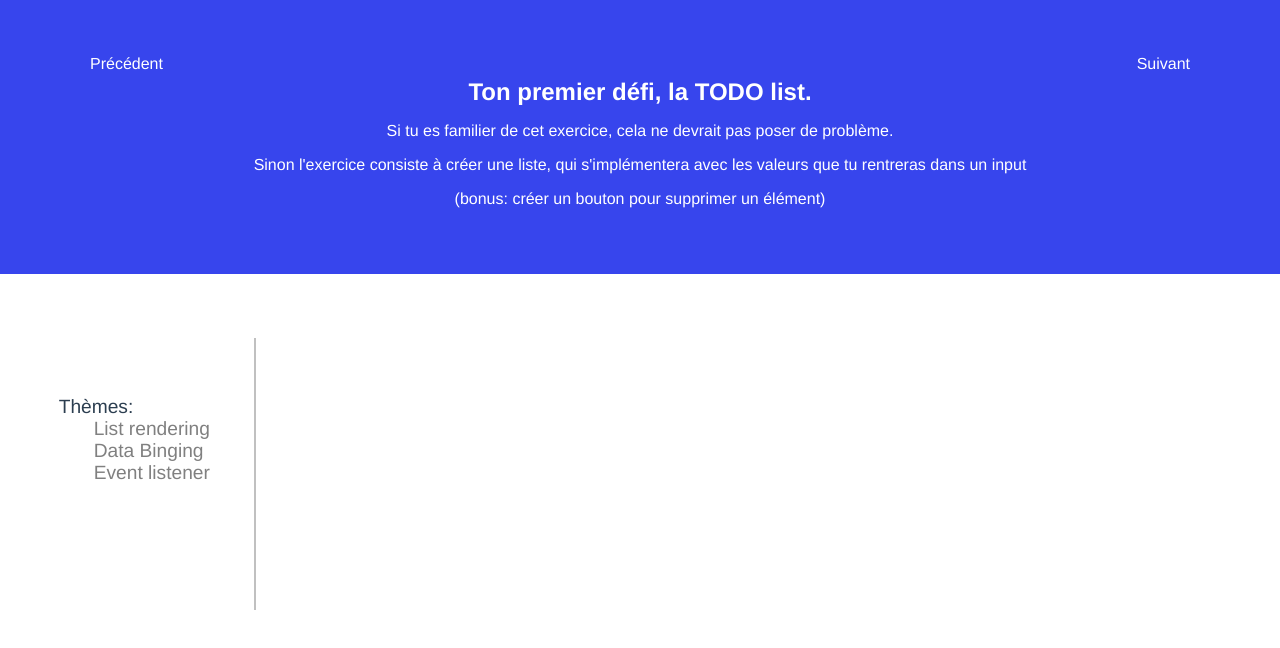
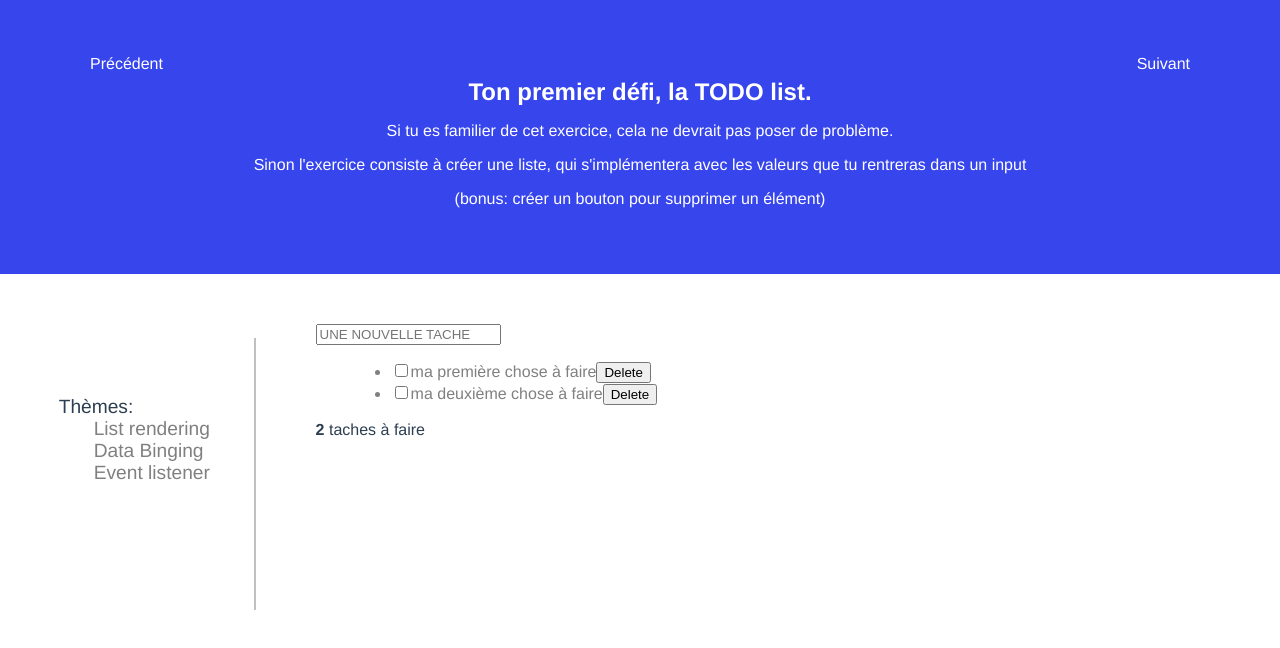
Before and after one commit to robertschmid001/testVue, a Vue app: page /exercice1 in a window 1280 px wide. Shown: the top 648 px of the page. Built offline with nearby package versions, Linux system fonts and the light colour scheme.

Commit message:
Exercice 1

```diff
--- a/src/components/_layout/Exercices/Exercice1/index.vue
+++ b/src/components/_layout/Exercices/Exercice1/index.vue
@@ -16,8 +16,8 @@
         <p>Si tu es familier de cet exercice, cela ne devrait pas poser de problème.</p>
         <p>Sinon l'exercice consiste à créer une liste, qui s'implémentera avec les valeurs que tu rentreras dans un input</p>
         <p>(bonus: créer un bouton pour supprimer un élément)</p>
+      </div>
     </div>
-  </div>
   <div class="body">
     <div class="left">
       <ul class="themes">
@@ -31,31 +31,80 @@
     </div>
     <div class="right">
       <!-- ton code ici -->
+    <div>
+      <input v-model="newLabel" @keyup.enter="addTodo" placeholder="UNE NOUVELLE TACHE">
+      <div class="wrap-list">
+      <ul class="list">
+        <li v-for="todo in todos">
+          <div class="listedItems">
+            <input type="checkbox" v-model="todo.completed">
+            <label>{{ todo.label }}</label>
+            <button @click="deleteTodo(todo)">Delete</button>
+          </div>
+        </li>
+      </ul>
+      </div>
+    </div>
+  <footer class="footer">
+    <span class="todo-count"><strong>{{remaining}}</strong> taches à faire</span>
+  </footer>
     </div>
   </div>
   </div>
 </template>
+
+
 <script>
+const todo = [
+  {
+    label: "ma première chose à faire"
+  },
+  {
+    label: "ma deuxième chose à faire"
+  }
+];
 
-const todo = [{
-  label: 'ma première chose à faire'
-}, {
-  label: 'ma deuxième chose à faire'
-}]
-
-console.log(todo)
+console.log(todo);
 
 export default {
-  data () {
+  data() {
     return {
+      todos: [
+        {
+          completed: false,
+          label: "ma première chose à faire"
+        },
+        {
+          completed: false,
+          label: "ma deuxième chose à faire"
+        }
+      ]
+    };
+  },
 
+  methods: {
+    addTodo() {
+      this.todos.unshift({
+        completed: false,
+        label: this.newLabel
+      });
+      this.newLabel = "";
+    },
+
+    deleteTodo(todo) {
+      this.todos = this.todos.filter(i => i !== todo);
     }
   },
-  methods: {
 
+  computed: {
+    remaining() {
+      return this.todos.filter(todo => !todo.completed).length;
+    }
   }
-}
+};
+
 </script>
+
 <style>
 
 </style>
```
